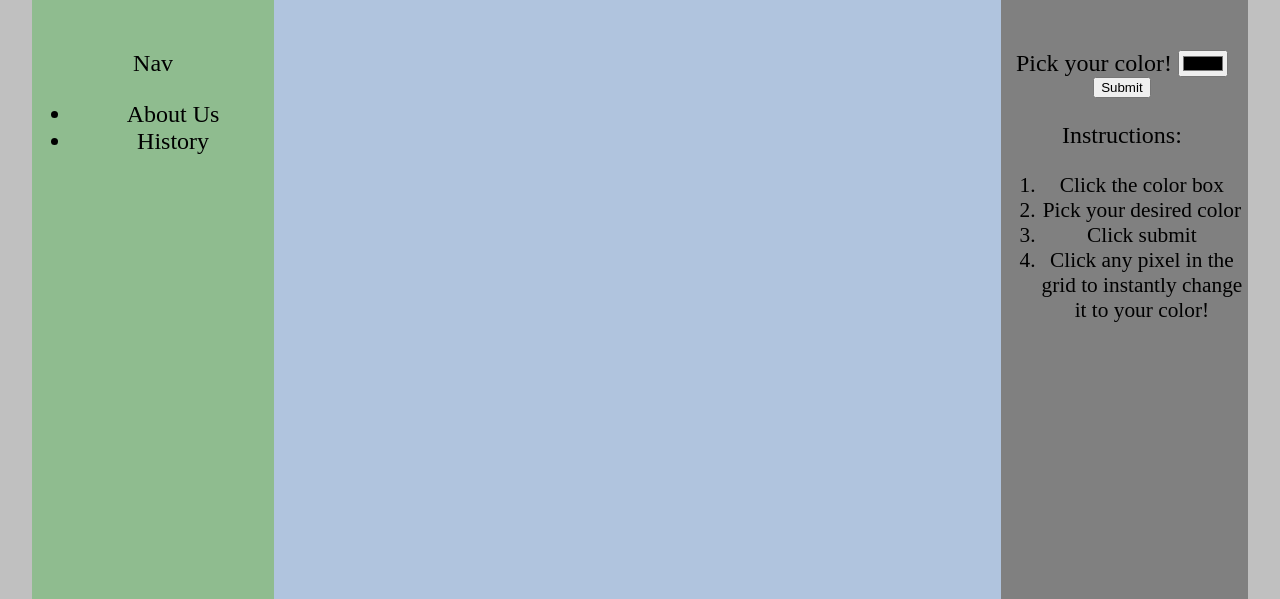
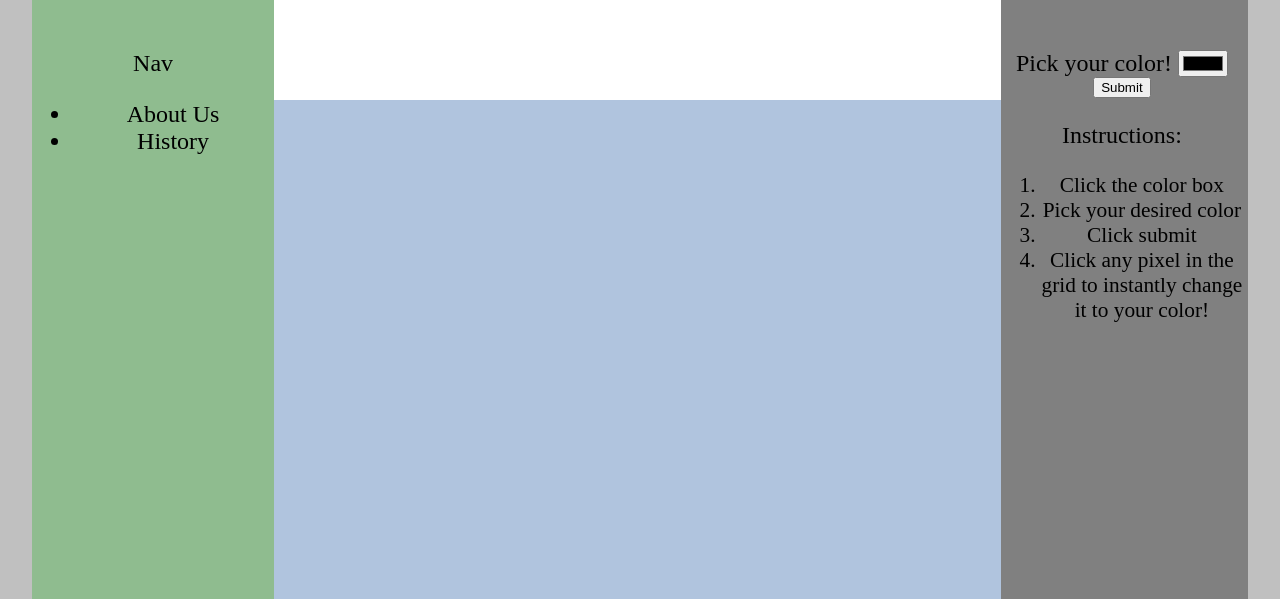
Before and after one commit to AlexRueb/PlaceFrontEnd, a PHP site: page / in a window 1280 px wide. Shown: the part 57-656 px from the top of the page. Run offline with PHP 8.4, Linux system fonts and the light colour scheme; data that the repository does not hold is empty.

Commit message:
working grid

```diff
--- a/init_db.php
+++ b/init_db.php
@@ -9,7 +9,7 @@
 // Get current canvas
 $pdo = new PDO('mysql:host=localhost;dbname=place', $db_user, "mysql");
 
-$canvas_size = 10;
+$canvas_size = 100;
 
 $pixel_insert_stmt = $pdo->prepare("INSERT INTO `pixels` (`color`) VALUES (:color)");
 
--- a/style.css
+++ b/style.css
@@ -14,12 +14,20 @@
 }
 
 .pixelCanvas {
-  display: flex;
-  flex-direction: row;
-  flex-wrap: wrap;
+  width: 100%;
+  display: grid;
+  grid-template-columns: repeat(10, 10px [col-start]);
+  grid-template-rows: repeat(10, 10px [row-start]);
+  grid-gap: 0px;
+  background-color: #fff;
+  padding: 0;
 }
 
 .pixel {
+  margin: 0;
+  padding: 0;
+  border: 0;
+
   width: 10px;
   height: 10px;
 }
```
